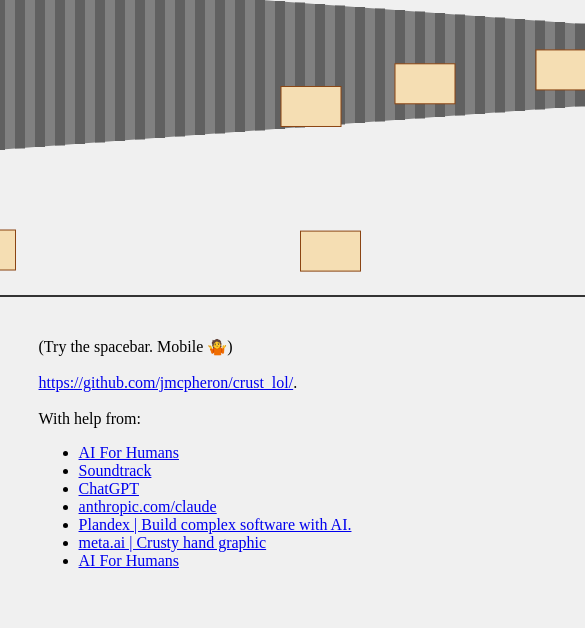
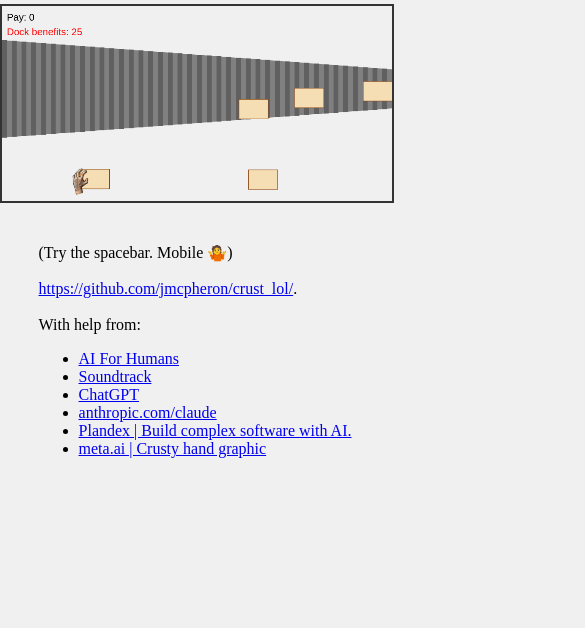
Before and after one commit to jmcpheron/crust_lol, a plain HTML site: page index.html in a window 390 px wide. Shown: the part 216-844 px from the top of the page, 585 px wide, since content can reach past the window. Drawn offline with Linux system fonts and the light colour scheme.

Commit message:
Fix for mobile, fingers crossed

```diff
--- a/index.html
+++ b/index.html
@@ -36,9 +36,18 @@
             height: 100vh;
             margin: 0;
             background-color: #f0f0f0;
+            touch-action: none;
+        }
+        #game {
+            width: 100%;
+            max-width: 800px;
+            margin: 0 auto;
         }
         canvas {
             border: 2px solid #333;
+            width: 100%;
+            height: auto;
+            text-align: center;
         }
         footer {
             margin-top: 20px;
@@ -50,19 +59,19 @@
     </div>
     <div id="game">
         <h2>Crust Nud'r</h2>
-        <canvas id="gameCanvas" width="800" height="400"></canvas>
+
+<canvas id="gameCanvas" width="800" height="400"></canvas>
     </div>
     <footer>
         <p>(Try the spacebar. Mobile 🤷)<br /><br /><a href="https://github.com/jmcpheron/crust_lol/">https://github.com/jmcpheron/crust_lol/</a>.<br /><br />
-		With help from:
-		<ul>
+        With help from:
+        <ul>
         <li><a href="https://youtube.com/clip/UgkxPBkNz1mBspyCHVjJtCqV7208s-10ABhj?si=PcUuGgI0A1BXO5ws">AI For Humans</a></li>
         <li><a href="https://www.udio.com/songs/sYb2kh94c4Fm69d7DNhHJK">Soundtrack</a></li>
         <li><a href="https://chatgpt.com/">ChatGPT</a></li>
         <li><a href="https://www.anthropic.com/claude">anthropic.com/claude</a></li>
         <li><a href="https://plandex.ai/">Plandex | Build complex software with AI.</a></li>
         <li><a href="https://www.meta.ai/">meta.ai | Crusty hand graphic</a></li>
-        <li><a href="https://youtube.com/clip/UgkxPBkNz1mBspyCHVjJtCqV7208s-10ABhj?si=PcUuGgI0A1BXO5ws">AI For Humans</a>
         </ul>
         </p>
     </footer>
@@ -244,6 +253,18 @@
             requestAnimationFrame(gameLoop);
         }
 
+        // Touch events for mobile
+        canvas.addEventListener('touchstart', (e) => {
+            e.preventDefault();
+            spacePressed = true;
+        });
+
+        canvas.addEventListener('touchend', (e) => {
+            e.preventDefault();
+            spacePressed = false;
+        });
+
+        // Keep keyboard controls for desktop
         document.addEventListener('keydown', (e) => {
             if (e.code === 'Space') {
                 spacePressed = true;
```
